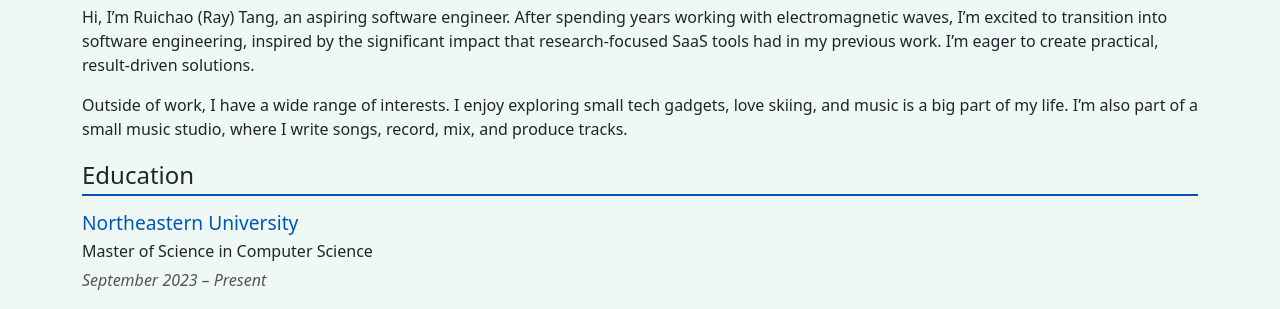
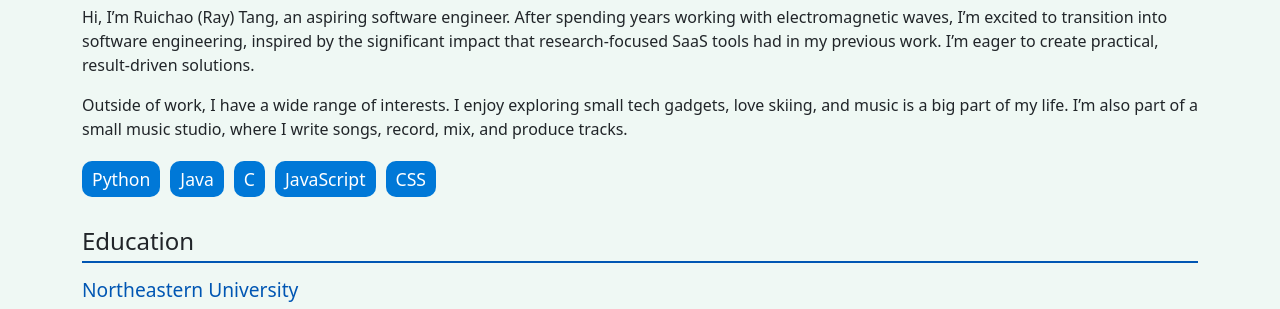
Before and after one commit to RuichaoTang/PersonalHomePage, a website: page index.html in a window 1280 px wide. Shown: the part 477-786 px from the top of the page. Drawn offline with nearby package versions, Linux system fonts and the light colour scheme.

Commit message:
Add a skill section

```diff
--- a/index.html
+++ b/index.html
@@ -92,6 +92,18 @@
             I’m also part of a small music studio, where I write songs, record,
             mix, and produce tracks.
           </p>
+        </section>
+
+        <section class="skills-section row">
+          <div
+            class="skills-container justify-content-center justify-content-md-start"
+          >
+            <div class="skill">Python</div>
+            <div class="skill">Java</div>
+            <div class="skill">C</div>
+            <div class="skill">JavaScript</div>
+            <div class="skill">CSS</div>
+          </div>
         </section>
 
         <section class="info-block education&work">
@@ -265,6 +277,7 @@
         </div>
       </footer>
     </div>
+
     <script src="./js/script_home.js" type="module"></script>
   </body>
 </html>
--- a/js/script_home.js
+++ b/js/script_home.js
@@ -28,3 +28,22 @@ if (webpageButton) {
     window.open("https://mern-realestate-rpou.onrender.com", "_blank");
   });
 }
+
+// ---
+
+document.addEventListener("DOMContentLoaded", () => {
+  const skills = document.querySelectorAll(".skill");
+
+  const observer = new IntersectionObserver(
+    (entries) => {
+      entries.forEach((entry) => {
+        if (entry.isIntersecting) {
+          entry.target.classList.add("show");
+        }
+      });
+    },
+    { threshold: 0.2 }
+  );
+
+  skills.forEach((skill) => observer.observe(skill));
+});
--- a/style/style.css
+++ b/style/style.css
@@ -19,9 +19,14 @@ main{
     object-fit: cover;
 }
 
+
 .fab{
     font-size: 24px;
     color:grey;
+}
+
+.fab:hover{
+    color: #0078d7;
 }
 
 .info-block{
@@ -63,3 +68,31 @@ h2{
     transition-duration: 130ms;
     cursor:pointer;
   }
+
+/* --- */
+.skills-section {
+    text-align: center;
+    padding-bottom: 30px;
+  }
+
+  .skills-container {
+    display: flex;
+    gap: 10px;
+    flex-wrap: wrap;
+  }
+
+  .skill {
+    padding: 5px 10px;
+    background-color: #0078d7;
+    color: #fff;
+    border-radius: 10px;
+    font-size: 1.1rem;
+    opacity: 0;
+    transform: translateY(50px);
+    transition: all 0.6s ease-out;
+  }
+
+  .skill.show {
+    opacity: 1;
+    transform: translateY(0px);
+  }
```
Also changed, not shown: projects.html (+1 -1 lines).
